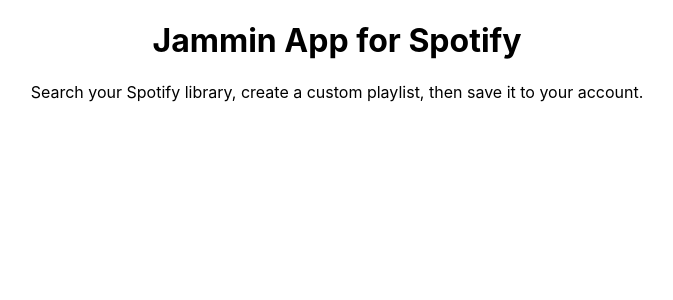
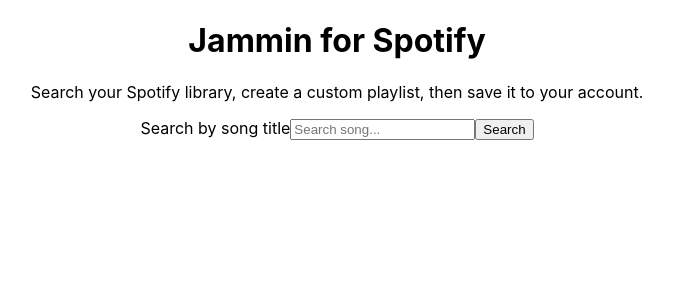
Before and after one commit to dileeparanawake/Jammming, a React (Create React App) app: page / in a window 1280 px wide. Shown: the top 300 px of the page, without its empty margins (303-976 px from the left). Built offline with nearby package versions, Linux system fonts and the light colour scheme.

Commit message:
add static search bar componenet and container

```diff
--- a/src/App.js
+++ b/src/App.js
@@ -1,14 +1,17 @@
 import "./App.css";
+import React from "react";
+import SearchBarContainer from "./components/SearchBarContainer";
 
 function App() {
   return (
     <div className="App">
       <div className="content">
-        <h1>Jammin App for Spotify</h1>
+        <h1>Jammin for Spotify</h1>
         <p>
           Search your Spotify library, create a custom playlist, then save it to
           your account.
         </p>
+        <SearchBarContainer />
       </div>
     </div>
   );
--- a/src/components/SearchBar.js
+++ b/src/components/SearchBar.js
@@ -0,0 +1,24 @@
+import React from "react";
+
+function SearchBar(props) {
+  return (
+    <form
+      id="searchBar"
+      onSubmit={props.handleSubmit}
+      aria-label="Search songs"
+    >
+      <label htmlFor="searchInput">Search by song title</label>
+      <input
+        id="searchInput"
+        type="text"
+        placeholder="Search song..."
+        name="searchInput"
+        value={props.searchTerm}
+        onChange={props.handleChange}
+      />
+      <button type="submit">Search</button>
+    </form>
+  );
+}
+
+export default SearchBar;
--- /dev/null
+++ b/src/components/SearchBarContainer.js
@@ -0,0 +1,8 @@
+import React from "react";
+import SearchBar from "./SearchBar";
+
+function SearchBarContainer() {
+  return <SearchBar />;
+}
+
+export default SearchBarContainer;
```
